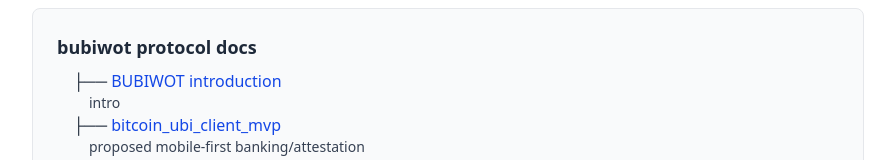
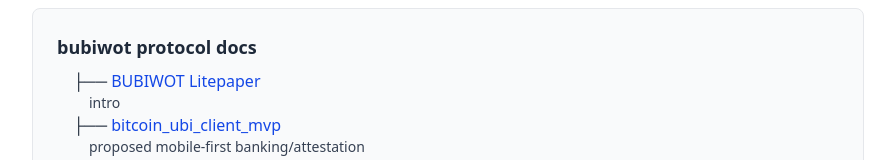
Before and after one commit to 3obby/bubiwotsite, a Next.js app: page /protowhitepaper in a window 1280 px wide. Shown: the part 321-481 px from the top of the page, without its empty margins (192-1087 px from the left). Built offline with nearby package versions, Linux system fonts and the light colour scheme.

Commit message:
added litepaper

```diff
--- a/app/protowhitepaper/page.tsx
+++ b/app/protowhitepaper/page.tsx
@@ -44,7 +44,7 @@ export default function ProtoWhitepaper() {
           <div className="font-mono text-gray-800 bg-gray-50 p-6 rounded-lg border border-gray-200 mb-8">
             <div className="text-lg mb-2 font-semibold">bubiwot protocol docs</div>
             <div className="ml-4">
-              ├── <Link href="/protowhitepaper/bintro" className="text-blue-700 hover:underline">BUBIWOT introduction</Link>
+              ├── <a href="/pdf/BUBIWOT_LITEPAPER.pdf" target="_blank" rel="noopener noreferrer" className="text-blue-700 hover:underline">BUBIWOT Litepaper</a>
               <div className="text-gray-700 ml-4 text-sm">intro</div>
             </div>  <div className="ml-4">
               ├── <Link href="/protowhitepaper/bitcoin_ubi_client_mvp" className="text-blue-700 hover:underline">bitcoin_ubi_client_mvp</Link>
```
Also changed, not shown: 1 other file (tests, documents, lock files or other folders).
